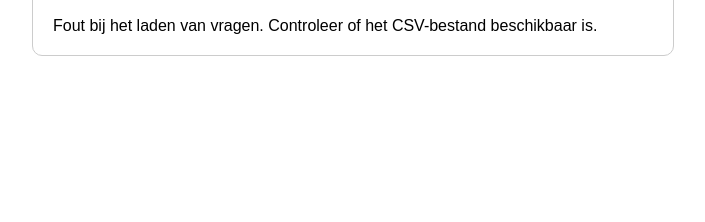
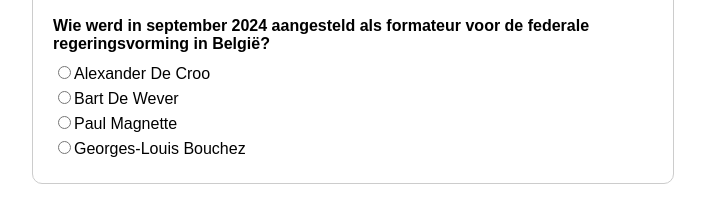
Before and after one commit to stefanost2/politiek-quiz, a plain HTML site: page index.html in a window 1280 px wide. Shown: the part 80-302 px from the top of the page, without its empty margins (287-992 px from the left). Drawn offline with Linux system fonts and the light colour scheme.

Commit message:
Toevoegen error-codes

```diff
--- a/index.html
+++ b/index.html
@@ -60,24 +60,33 @@ if ('serviceWorker' in navigator) {
     let totalQuestions = 5;
 
     function loadCSV(filePath) {
+    console.log("Proberen om het CSV-bestand te laden van:", filePath);
     fetch(filePath)
-            .then(response => response.text())
+        .then(response => {
+            if (!response.ok) {
+                throw new Error('Netwerk antwoord was niet ok. Status: ' + response.status);
+            }
+            return response.text();
+        })
         .then(data => {
+            console.log("CSV succesvol geladen. Data:");
+            console.log(data);
             parseCSV(data);
             loadNextQuestion();
         })
         .catch(error => {
             console.error('Fout bij het laden van het CSV-bestand:', error);
-                document.getElementById('question-container').innerText = 'Fout bij het laden van vragen. Controleer of het CSV-bestand beschikbaar is.';
+            document.getElementById('question-container').innerText = 'Fout bij het laden van vragen. Controleer of het CSV-bestand beschikbaar is of als er netwerkproblemen zijn.';
         });
 }
+
 
     function parseCSV(data) {
         const lines = data.split('\n');
         lines.forEach((line, index) => {
             // Sla de eerste rij over (header)
             if (index === 0) return;
-            const values = line.split(',');
+            const values = line.split(';');
             if (values.length > 1) {
                 questions.push(values);
             }
```
Lines whose indentation alone changed are shown as unchanged.
